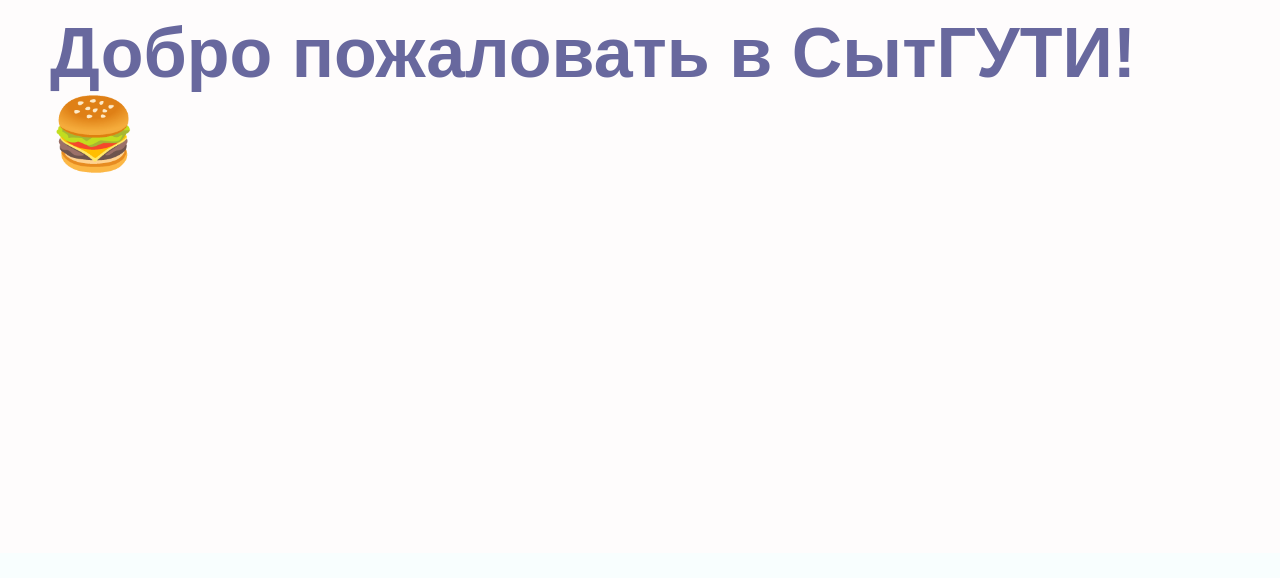
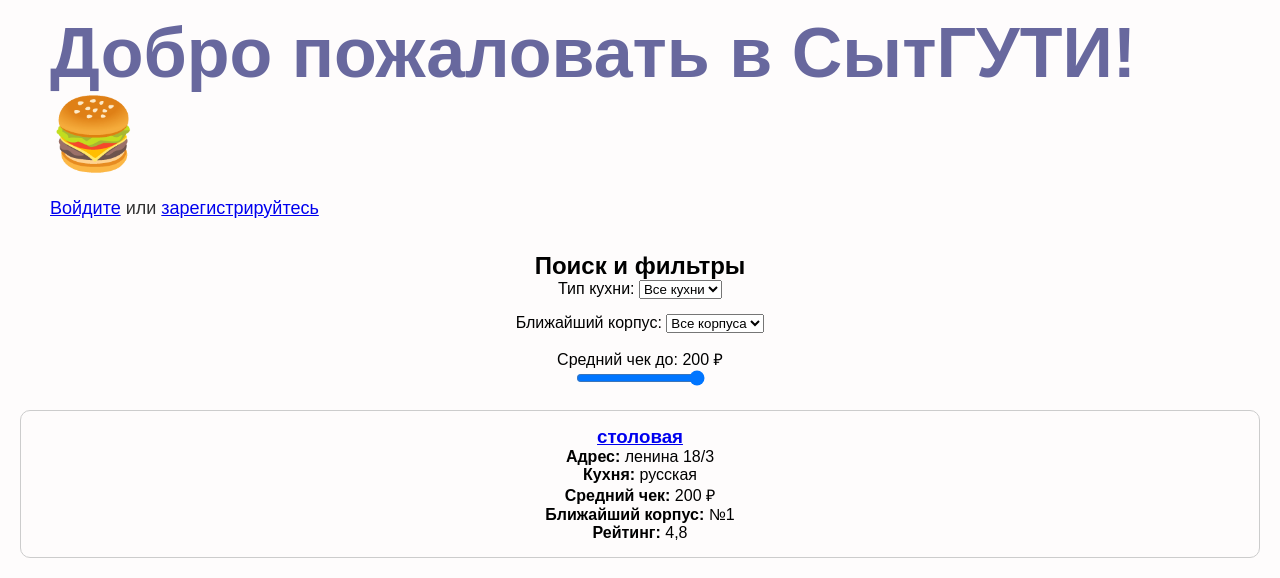
Before and after one commit to krktmmm/eda_trpo, a Django app: page / in a window 1280 px wide. Shown: the part 247-825 px from the top of the page. Before the commit the page ends 420 px from the top, so only its background shows below. Run offline with Django 5.2, Linux system fonts and the light colour scheme; data comes from the database, SQL or seed files in the repository.

Commit message:
2.0Добавила живой поиск и фильтры на главной странице

```diff
--- a/places/templates/places/place_list.html
+++ b/places/templates/places/place_list.html
@@ -6,33 +6,27 @@
     <link rel="stylesheet" href="/static/style.css">
 </head>
 <body>
-    <!-- ШАПКА САЙТА -->
     <div class="navigation">
-        <!-- ЛОГОТИП -->
         <div class="logo">
             <img src="/static/images/log.png" alt="Логотип">
         </div>
 
-        <!-- КНОПКИ -->
         <div class="panel">
-            <!-- ПОИСКОВАЯ СТРОКА -->
             <div class="search">
-                <input type="text" placeholder="Поиск...">
-                <button>
+                <input type="text" id="searchInput" placeholder="Поиск по названию...">
+                <button type="button">
                     <span>🔍</span>
                 </button>
             </div>
 
-            <!-- МЕНЮ -->
             <div class="menu">
                 <a href="/">Главная</a>
                 <a href="#">О нас</a>
                 <a href="#">Контакты</a>
             </div>
 
-            <!-- ПРОФИЛЬ -->
             {% if user.is_authenticated %}
-                <a href="/register/profile/" class="profile">
+                <a href="/accounts/logout/" class="profile">
                     <img src="/static/images/avatar.jpg" alt="Профиль">
                 </a>
             {% else %}
@@ -43,12 +37,136 @@
         </div>
     </div>
 
-    <!-- ПРИВЕТСТВИЕ -->
     <div class="greeting">
         <h1>Добро пожаловать в СытГУТИ! 🍔</h1>
         {% if user.is_authenticated %}
             <p>Привет, {{ user.username }}!</p>
+        {% else %}
+            <p><a href="/accounts/login/">Войдите</a> или <a href="/register/">зарегистрируйтесь</a></p>
         {% endif %}
     </div>
+
+    <div class="filters" style="margin: 20px;">
+        <h2>Поиск и фильтры</h2>
+
+        <div style="margin-bottom: 15px;">
+            <label for="cuisineFilter">Тип кухни:</label>
+            <select id="cuisineFilter">
+                <option value="">Все кухни</option>
+                {% for cuisine in cuisines %}
+                    <option value="{{ cuisine }}">{{ cuisine }}</option>
+                {% endfor %}
+            </select>
+        </div>
+
+        <div style="margin-bottom: 15px;">
+            <label for="buildingFilter">Ближайший корпус:</label>
+            <select id="buildingFilter">
+                <option value="">Все корпуса</option>
+                <option value="№1">№1</option>
+                <option value="№3">№3</option>
+                <option value="№5">№5</option>
+            </select>
+        </div>
+
+        <div style="margin-bottom: 15px;">
+            <label for="priceFilter">Средний чек до: <span id="priceValue">{{ max_price_value }}</span> ₽</label><br>
+            <input
+                type="range"
+                id="priceFilter"
+                min="0"
+                max="{{ max_price_value }}"
+                step="50"
+                value="{{ max_price_value }}"
+            >
+        </div>
+    </div>
+
+    <div id="placesList" style="margin: 20px;">
+        {% for place in places %}
+            <div class="place-card" style="border: 1px solid #ccc; padding: 15px; margin-bottom: 15px; border-radius: 10px;">
+                <h3>
+                    <a href="{% url 'place_detail' place.id %}">{{ place.name }}</a>
+                </h3>
+                <p><strong>Адрес:</strong> {{ place.address }}</p>
+                <p><strong>Кухня:</strong> {{ place.cuisine_type|default:"Не указано" }}</p>
+                <p><strong>Средний чек:</strong> {{ place.avg_price|default:"Не указан" }} ₽</p>
+                <p><strong>Ближайший корпус:</strong> {{ place.nearest_building|default:"Не указан" }}</p>
+                <p><strong>Рейтинг:</strong> {{ place.rating }}</p>
+            </div>
+        {% empty %}
+            <p>Заведений пока нет.</p>
+        {% endfor %}
+    </div>
+
+    <script>
+        const searchInput = document.getElementById('searchInput');
+        const cuisineFilter = document.getElementById('cuisineFilter');
+        const buildingFilter = document.getElementById('buildingFilter');
+        const priceFilter = document.getElementById('priceFilter');
+        const priceValue = document.getElementById('priceValue');
+        const placesList = document.getElementById('placesList');
+
+        function renderPlaces(places) {
+            placesList.innerHTML = '';
+
+            if (places.length === 0) {
+                placesList.innerHTML = '<p>Ничего не найдено.</p>';
+                return;
+            }
+
+            places.forEach(place => {
+                const card = document.createElement('div');
+                card.className = 'place-card';
+                card.style.border = '1px solid #ccc';
+                card.style.padding = '15px';
+                card.style.marginBottom = '15px';
+                card.style.borderRadius = '10px';
+
+                card.innerHTML = `
+                    <h3><a href="/place/${place.id}/">${place.name}</a></h3>
+                    <p><strong>Адрес:</strong> ${place.address}</p>
+                    <p><strong>Кухня:</strong> ${place.cuisine_type || 'Не указано'}</p>
+                    <p><strong>Средний чек:</strong> ${place.avg_price ?? 'Не указан'} ₽</p>
+                    <p><strong>Ближайший корпус:</strong> ${place.nearest_building || 'Не указан'}</p>
+                    <p><strong>Рейтинг:</strong> ${place.rating}</p>
+                `;
+
+                placesList.appendChild(card);
+            });
+        }
+
+        function loadPlaces() {
+            const query = searchInput.value;
+            const cuisine = cuisineFilter.value;
+            const building = buildingFilter.value;
+            const maxPrice = priceFilter.value;
+
+            const params = new URLSearchParams({
+                q: query,
+                cuisine: cuisine,
+                building: building,
+                max_price: maxPrice
+            });
+
+            fetch(`/filter/?${params.toString()}`)
+                .then(response => response.json())
+                .then(data => {
+                    renderPlaces(data.places);
+                })
+                .catch(error => {
+                    console.error('Ошибка при загрузке заведений:', error);
+                });
+        }
+
+        searchInput.addEventListener('input', loadPlaces);
+        cuisineFilter.addEventListener('change', loadPlaces);
+        buildingFilter.addEventListener('change', loadPlaces);
+
+        priceFilter.addEventListener('input', function() {
+            priceValue.textContent = priceFilter.value;
+            loadPlaces();
+        });
+    </script>
 </body>
 </html>
--- a/places/urls.py
+++ b/places/urls.py
@@ -3,6 +3,7 @@ from . import views
 
 urlpatterns = [
     path('', views.place_list, name='place_list'),
+    path('filter/', views.filter_places, name='filter_places'),
     path('place/<int:place_id>/', views.place_detail, name='place_detail'),
     path('place/<int:place_id>/review/', views.add_review, name='add_review'),
 ]
--- a/places/views.py
+++ b/places/views.py
@@ -1,19 +1,81 @@
 from django.shortcuts import render, get_object_or_404, redirect
 from django.contrib.auth.decorators import login_required
 from django.contrib import messages
+from django.http import JsonResponse
 from .models import Place, Review
 
+
 def place_list(request):
-    """Страница со списком всех заведений"""
+    """Главная страница со списком заведений"""
     places = Place.objects.all().order_by('name')
-    return render(request, 'places/place_list.html', {'places': places})
+
+    cuisines = (
+        Place.objects.exclude(cuisine_type__isnull=True)
+        .exclude(cuisine_type__exact='')
+        .values_list('cuisine_type', flat=True)
+        .distinct()
+        .order_by('cuisine_type')
+    )
+
+    max_price_obj = Place.objects.exclude(avg_price__isnull=True).order_by('-avg_price').first()
+    max_price_value = max_price_obj.avg_price if max_price_obj else 1000
+
+    context = {
+        'places': places,
+        'cuisines': cuisines,
+        'max_price_value': max_price_value,
+    }
+    return render(request, 'places/place_list.html', context)
+
+
+def filter_places(request):
+    """Живой поиск и фильтрация без перезагрузки"""
+    query = request.GET.get('q', '').strip()
+    cuisine = request.GET.get('cuisine', '').strip()
+    building = request.GET.get('building', '').strip()
+    max_price = request.GET.get('max_price', '').strip()
+
+    places = Place.objects.all()
+
+    if query:
+        places = places.filter(name__icontains=query)
+
+    if cuisine:
+        places = places.filter(cuisine_type=cuisine)
+
+    if building:
+        places = places.filter(nearest_building=building)
+
+    if max_price:
+        try:
+            places = places.filter(avg_price__lte=int(max_price))
+        except ValueError:
+            pass
+
+    places = places.order_by('name')
+
+    data = []
+    for place in places:
+        data.append({
+            'id': place.id,
+            'name': place.name,
+            'address': place.address,
+            'cuisine_type': place.cuisine_type,
+            'avg_price': place.avg_price,
+            'nearest_building': place.nearest_building,
+            'rating': place.rating,
+        })
+
+    return JsonResponse({'places': data})
+
 
 def place_detail(request, place_id):
     """Детальная страница заведения с отзывами"""
     place = get_object_or_404(Place, id=place_id)
-    reviews = place.reviews.all().order_by('-created_at')  # все отзывы к этому заведению
+    reviews = place.reviews.all().order_by('-created_at')
 
     return render(request, 'places/place_detail.html', {'place': place, 'reviews': reviews})
+
 
 @login_required
 def add_review(request, place_id):
@@ -26,10 +88,14 @@ def add_review(request, place_id):
         photo_url = request.POST.get('photo_url', '')
 
         if rating and text:
-            # Создаём отзыв
-            review = Review.objects.create(place=place, user=request.user, rating=int(rating), text=text, photo_url=photo_url)
+            Review.objects.create(
+                place=place,
+                user=request.user,
+                rating=int(rating),
+                text=text,
+                photo_url=photo_url
+            )
 
-            # Обновляем рейтинг заведения
             all_reviews = place.reviews.all()
             total_rating = sum(r.rating for r in all_reviews)
             place.rating = total_rating / all_reviews.count()
```
